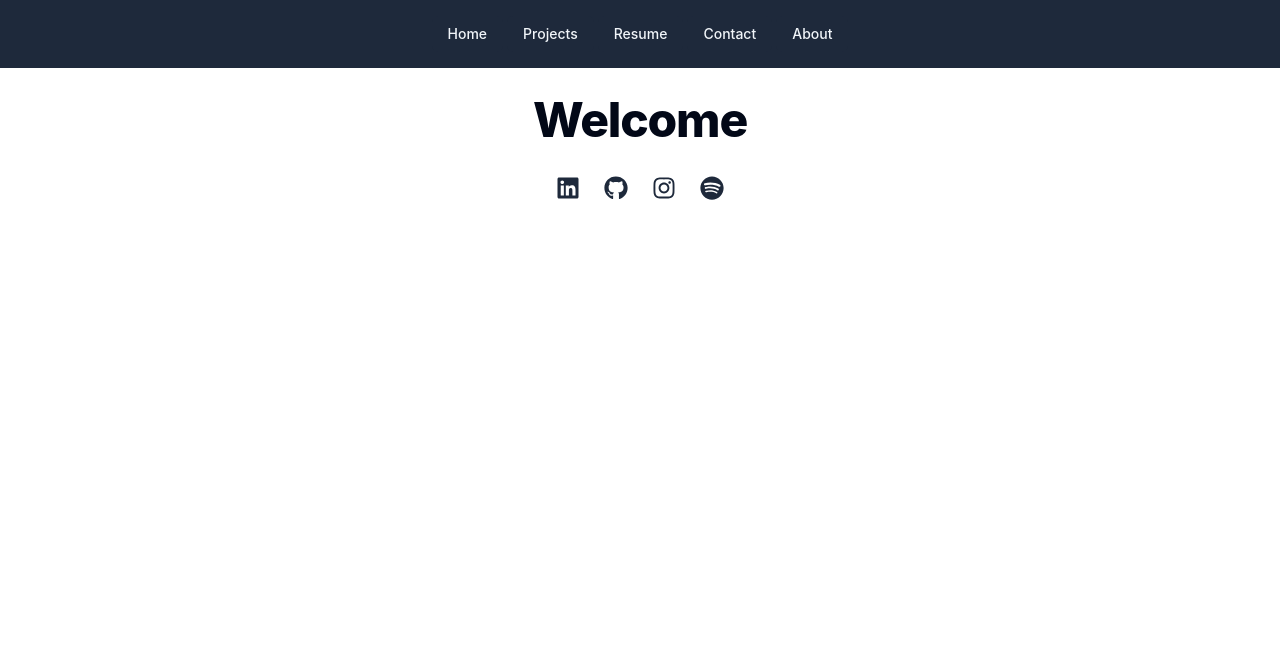
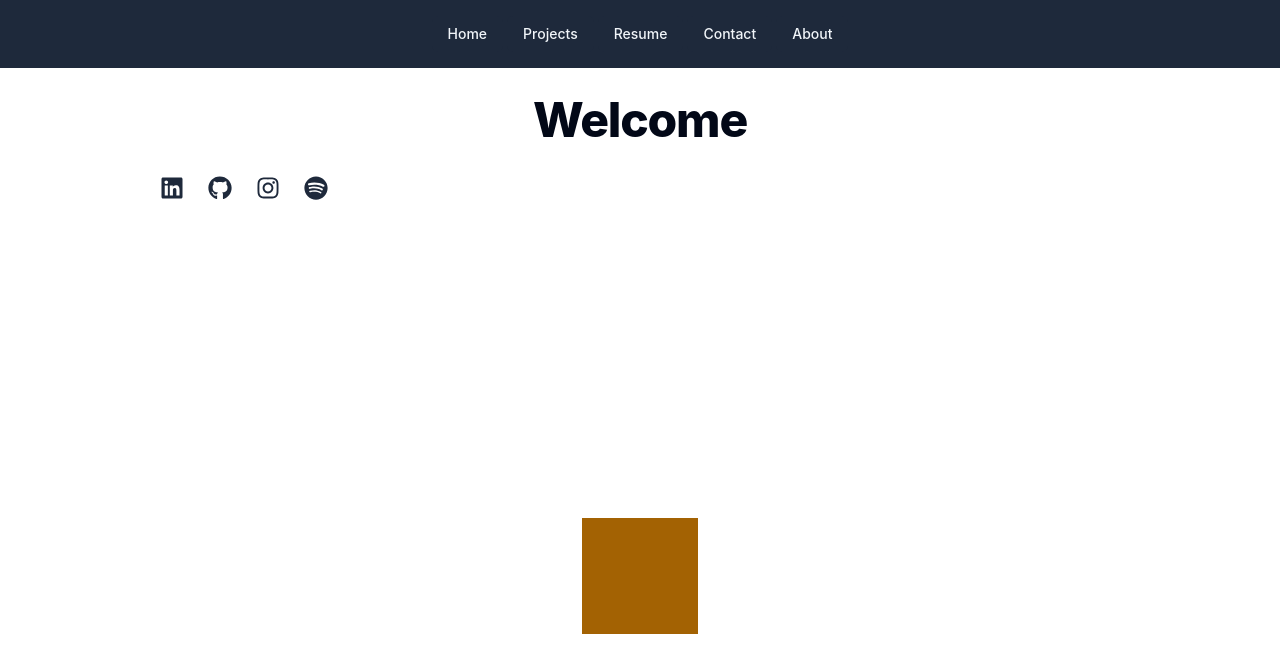
Before and after one commit to Masdaofdisasda/react-portfolio, a React (Vite) app: page / in a window 1280 px wide. Shown: the top 672 px of the page. Built offline with nearby package versions, Linux system fonts and the light colour scheme.

Commit message:
add three fiber

```diff
--- a/package.json
+++ b/package.json
@@ -41,6 +41,10 @@
     "@radix-ui/react-toggle": "^1.1.0",
     "@radix-ui/react-toggle-group": "^1.1.0",
     "@radix-ui/react-tooltip": "^1.1.2",
+    "@react-three/cannon": "^6.6.0",
+    "@react-three/drei": "^9.111.3",
+    "@react-three/fiber": "^8.17.5",
+    "@react-three/postprocessing": "^2.16.2",
     "@shadcn/ui": "^0.0.4",
     "class-variance-authority": "^0.7.0",
     "clsx": "^2.1.1",
@@ -63,6 +67,7 @@
     "sonner": "^1.5.0",
     "tailwind-merge": "^2.5.2",
     "tailwindcss-animate": "^1.0.7",
+    "three": "^0.167.1",
     "vaul": "^0.9.1",
     "zod": "^3.23.8"
   },
--- /dev/null
+++ b/src/components/Scene.tsx
@@ -0,0 +1,22 @@
+import React from 'react';
+import { Canvas } from '@react-three/fiber';
+import { OrbitControls } from '@react-three/drei';
+
+const ThreeScene: React.FC = () => {
+  return (
+    <Canvas>
+      {/* Basic setup */}
+      <ambientLight intensity={0.5} />
+      <directionalLight position={[0, 10, 5]} intensity={1} />
+      <OrbitControls />
+
+      {/* Example mesh */}
+      <mesh>
+        <boxGeometry args={[1, 1, 1]} />
+        <meshStandardMaterial color="orange" />
+      </mesh>
+    </Canvas>
+  );
+};
+
+export default ThreeScene;
--- a/src/pages/Home.tsx
+++ b/src/pages/Home.tsx
@@ -2,12 +2,15 @@
 import { FaTwitter, FaLinkedin, FaGithub, FaInstagram, FaSpotify } from 'react-icons/fa';
 import Page from '../components/Page';
 import Flex from '../components/Flex.tsx';
+import Scene from '../components/Scene.tsx';
 
 
 function Home() {
   return (
     <Page title="Welcome">
-      <Flex justify="center" gap={3}>
+      <div className="relative w-full h-screen">
+        <Scene />
+        <Flex justify="center" gap={3} className={"absolute top-0"}>
           <a href="https://linkedin.com/in/yourhandle" target="_blank" rel="noopener noreferrer">
             <FaLinkedin className="w-6 h-6 text-slate-800 hover:text-blue-700" />
           </a>
@@ -21,6 +24,7 @@ function Home() {
             <FaSpotify className="w-6 h-6 text-slate-800 hover:text-green-500" />
           </a>
         </Flex>
+      </div>
     </Page>
   )
     ;
```
Also changed, not shown: 1 other file (tests, documents, lock files or other folders). Lines whose indentation alone changed are shown as unchanged.
